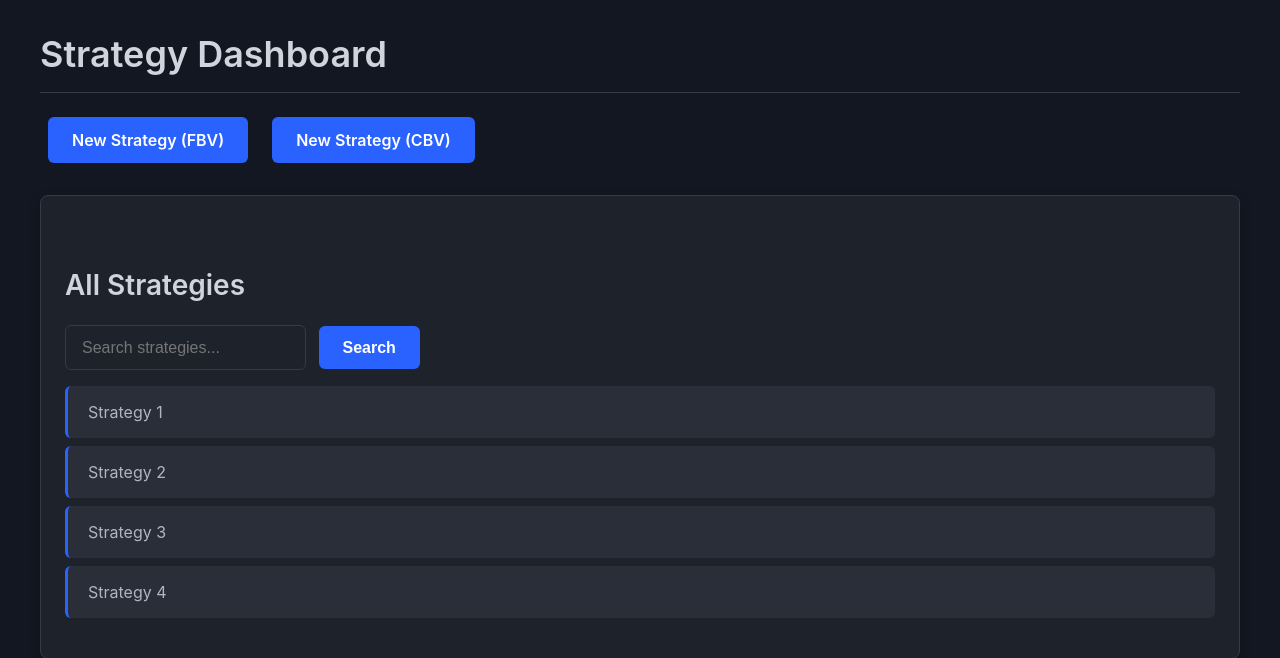
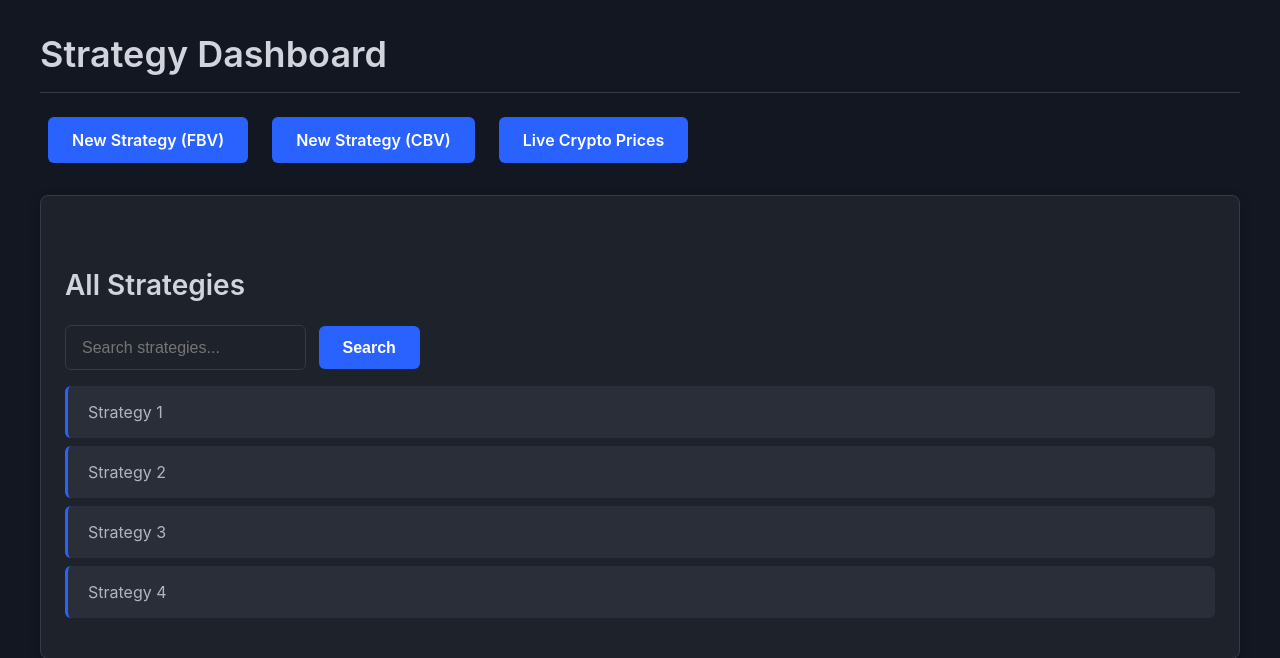
Before and after one commit to justinw2274/Assignment_Project_justin_jjward2, a Django app: page /strategies/generic/ in a window 1280 px wide. Shown: the top 658 px of the page. Run offline with Django 5.2, Linux system fonts and the light colour scheme; data comes from the database, SQL or seed files in the repository; data that the repository does not hold is empty.

Commit message:
Added button with link to crypto price page

```diff
--- a/paper_trader/templates/paper_trader/strategy_list_generic.html
+++ b/paper_trader/templates/paper_trader/strategy_list_generic.html
@@ -8,6 +8,7 @@
     <div style="margin-bottom: 2rem; display: flex; gap: 1rem;">
         <a href="{% url 'paper_trader:strategy_create_fbv' %}" class="btn">New Strategy (FBV)</a>
         <a href="{% url 'paper_trader:strategy_create_cbv' %}" class="btn">New Strategy (CBV)</a>
+        <a href="{% url 'paper_trader:crypto_prices' %}" class="btn">Live Crypto Prices</a>
     </div>
 
     <div class="card">
```
